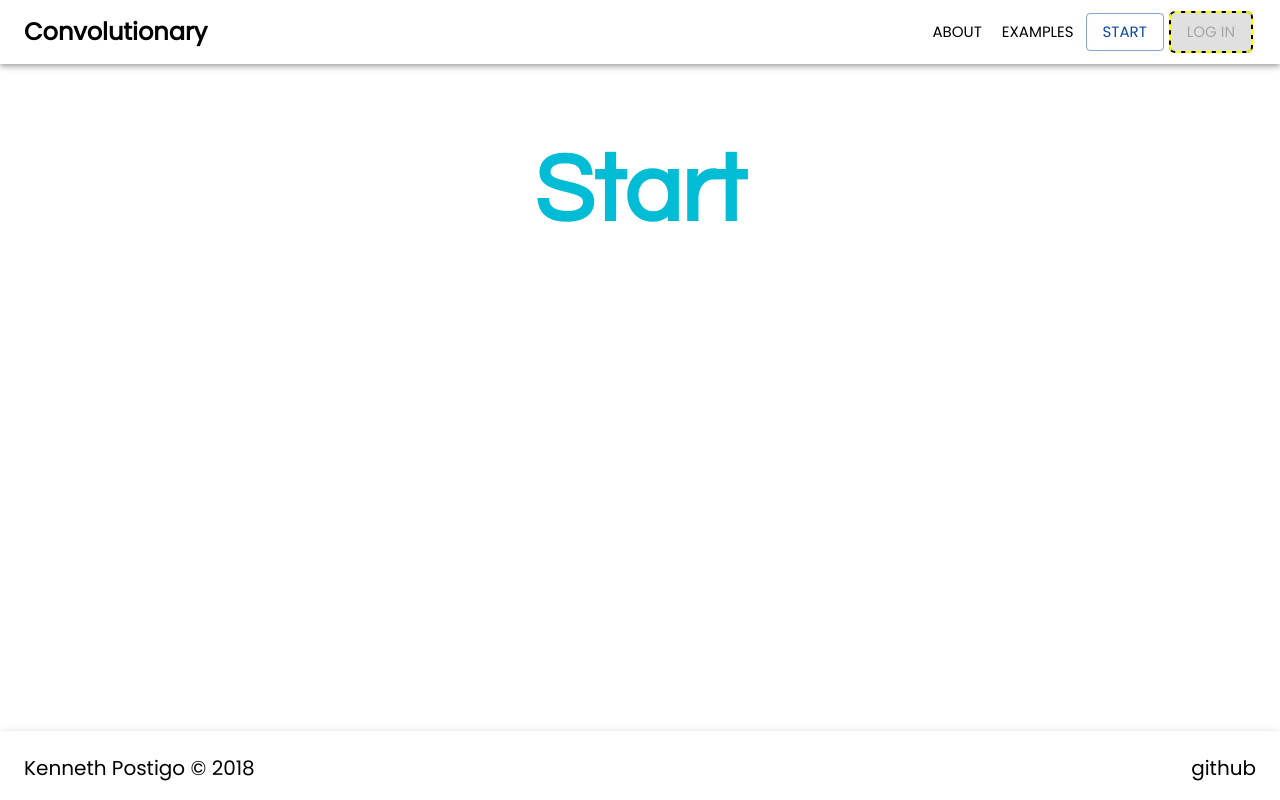
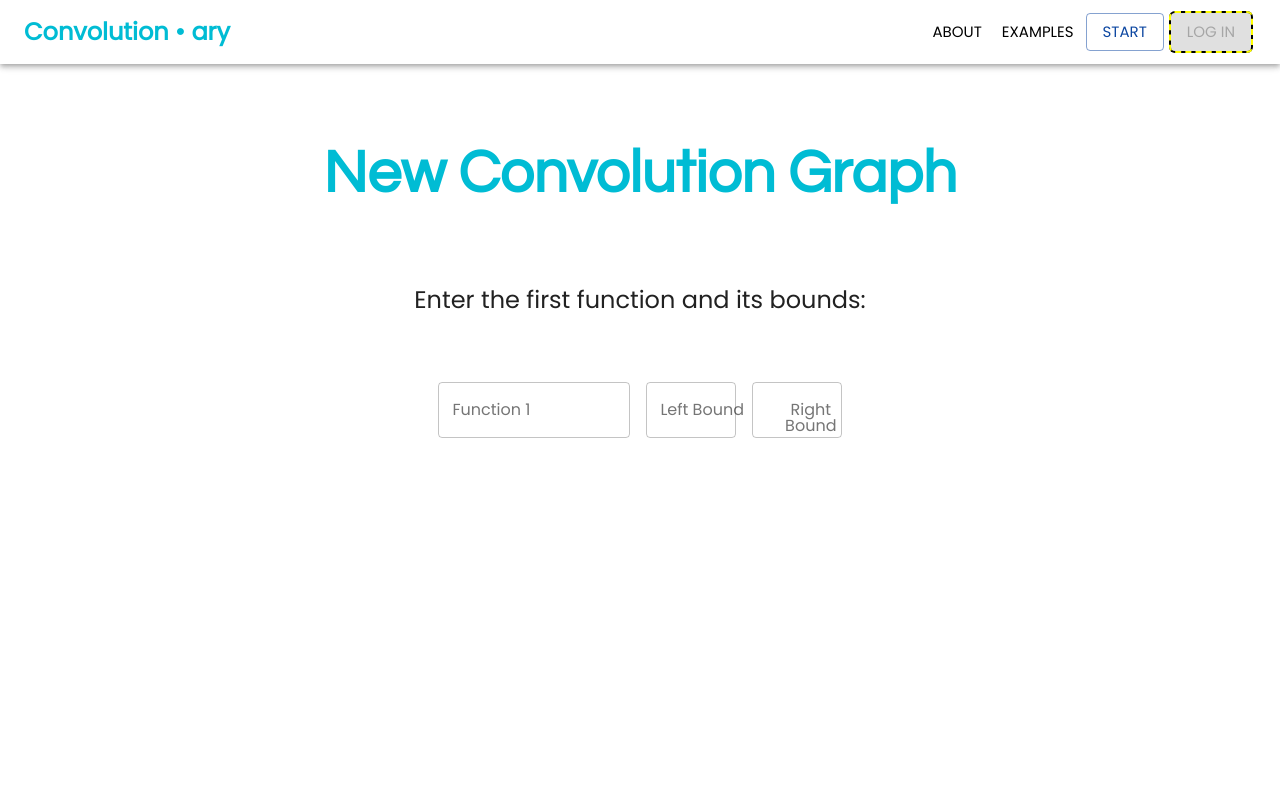
Before and after one commit to posteego/convolutionary, a React (Create React App) app in the folder client/: page /start in a window 1280 px wide. Shown: the top 800 px of the page. Built offline with nearby package versions, Linux system fonts and the light colour scheme.

Commit message:
added stuff to start page

```diff
--- a/client/public/index.html
+++ b/client/public/index.html
@@ -8,7 +8,7 @@
     <meta name="theme-color" content="#000000">
 
     <link rel="manifest" href="%PUBLIC_URL%/manifest.json">
-    <link href="https://fonts.googleapis.com/css?family=Poppins|Roboto|Questrial" rel="stylesheet">
+    <link href="https://fonts.googleapis.com/css?family=Poppins|Roboto|Questrial|Comfortaa" rel="stylesheet">
 
     <title>Convolutionary</title>
 
--- a/client/src/components/layout/NavBar.js
+++ b/client/src/components/layout/NavBar.js
@@ -36,10 +36,10 @@ function GuestBar(classes) {
   return (
     <AppBar position="static" color="inherit" className={classes.appBar}>
       <Toolbar>
-        <Typography variant="h6" color="inherit" noWrap
+        <Typography variant="h6" color="secondary" noWrap
           className={classes.guestTitle}>
           <Link to="/" className={classes.title}>
-            Convolutionary
+            Convolution • ary
           </Link>
         </Typography>
 
@@ -137,6 +137,11 @@ const styles = theme => ({
     textDecoration: 'none',
     fontWeight: 'bold',
   },
+  '@media (max-width: 425px)': {
+    title: {
+      display: 'none',
+    },
+  },
 });
 
 export default withStyles(styles)(NavBar);
--- a/client/src/components/pages/Splash.js
+++ b/client/src/components/pages/Splash.js
@@ -13,18 +13,21 @@ function Splash(props) {
       {/* Hero unit */}
       <div>
         <Typography variant="h2" color="inherit" gutterBottom>
-          ANIMATION EXAMPLE
+          (animation example)
         </Typography>
       </div>
       <div className={classes.hero}>
-        <Typography color="secondary" className={classes.title}>
-          Convolutionary
+        <Typography color="inherit" variant="headline" align="center" gutterBottom className={classes.slogan}>
+          a dictionary of convolutions
           </Typography>
-        <Typography variant="h5" align="center" gutterBottom component="p" className={classes.description}>
+        <Typography color="primary" className={classes.title}>
+          Convolution • ary
+          </Typography>
+        <Typography color="inherit" variant="h5" align="center" gutterBottom component="p" className={classes.description}>
           Visualize the mathematical convolution of two given functions.
           </Typography>
-        <Link to="/start" className={classes.start}>
-          <Button variant="outlined" size="large" color="secondary">
+        <Link to="/start" className={classes.startLink}>
+          <Button variant="outlined" size="large" color="primary" className={classes.startBtn}>
             Get Started
           </Button>
         </Link>
@@ -51,12 +54,20 @@ const styles = {
     marginBottom: 25,
     fontSize: '10vmin',
   },
+  slogan: {
+    marginBottom: -15,
+    fontFamily: "Comfortaa",
+  },
   description: {
-    marginBottom: 35,
+    marginBottom: 30,
+    fontFamily: "Questrial",
   },
-  start: {
+  startLink: {
     textDecoration: 'none',
   },
+  startBtn: {
+    fontSize: 15,
+  }
 }
 
 export default withStyles(styles)(Splash);
--- a/client/src/components/pages/Start.js
+++ b/client/src/components/pages/Start.js
@@ -1,17 +1,21 @@
 import React, { Component } from 'react';
 import { withStyles } from '@material-ui/core/styles';
-import { Typography } from '@material-ui/core';
+import { Typography, TextField } from '@material-ui/core';
+
+import GraphForm from '../parts/GraphForm';
 
 class Start extends Component {
+
   render() {
     const { classes } = this.props;
 
     return (
       <main className={classes.root}>
         <div className={classes.hero}>
-          <Typography variant="h1" color="secondary" className={classes.title}>
-            Start
+          <Typography variant="display3" color="secondary" className={classes.title}>
+            New Convolution Graph
           </Typography>
+          <GraphForm />
         </div>
       </main>
     );
--- /dev/null
+++ b/client/src/components/parts/GraphForm.js
@@ -0,0 +1,97 @@
+import React, { Component } from 'react';
+import { withStyles } from '@material-ui/core/styles';
+
+import { Typography, TextField } from '@material-ui/core';
+
+class GraphForm extends Component {
+  state = {
+    g1: '',
+    g1x1: null,
+    g1x2: null,
+    g2: '',
+    g2x1: null,
+    g2x2: null,
+  };
+
+  handleChange = name => event => {
+    this.setState({
+      [name]: event.target.value,
+    });
+  };
+
+  render() {
+    const { classes } = this.props;
+    const inputProps = {
+      classes: {
+        root: classes.cssOutlinedInput,
+        focused: classes.cssFocused,
+        notchedOutline: classes.notchedOutline,
+      },
+    };
+    return (
+      <div className={classes.container}>
+        <Typography variant="headline" className={classes.instruction}>
+          Enter the first function and its bounds:
+        </Typography>
+        <form className={classes.formContainer} noValidate autoComplete="off">
+          <TextField id="g1-input" label="Function 1" placeholder="sin(x)"
+            type="g1" value={this.state.g1}
+            onChange={this.handleChange('g1')}
+            variant="outlined" margin="normal" className={classes.functionField}
+            InputProps={inputProps}
+          />
+          <TextField id="g1x1-input" label="Left Bound" placeholder="0"
+            type="g1x1" value={this.state.g1x1}
+            onChange={this.handleChange('g1x1')}
+            variant="outlined" margin="normal" className={classes.rangeField}
+            InputProps={inputProps}
+          />
+          <TextField id="g1x2-input" label="Right Bound" placeholder="0"
+            type="g1z2" value={this.state.g1x2}
+            onChange={this.handleChange('g1x2')}
+            variant="outlined" margin="normal" className={classes.rangeField}
+            InputProps={inputProps}
+          />
+        </form>
+      </div>
+    );
+  }
+}
+
+const styles = theme => ({
+  container: {
+    display: 'flex',
+    flexGrow: 1,
+    flexDirection: 'column',
+    marginTop: 80,
+    marginBottom: 300,
+    textAlign: 'center',
+  },
+  instruction: {
+    marginBottom: 50,
+  },
+  functionField: {
+    marginLeft: theme.spacing.unit,
+    marginRight: theme.spacing.unit,
+    width: '15vw',
+  },
+  rangeField: {
+    marginLeft: theme.spacing.unit,
+    marginRight: theme.spacing.unit,
+    width: '7vw',
+  },
+  cssLabel: {
+    '&$cssFocused': {
+      color: "#00bcd4",
+    },
+  },
+  cssFocused: {},
+  cssOutlinedInput: {
+    '&$cssFocused $notchedOutline': {
+      borderColor: "#00bcd4",
+    },
+  },
+  notchedOutline: {},
+});
+
+export default withStyles(styles)(GraphForm);
--- a/client/src/components/parts/LoginForm.js
+++ b/client/src/components/parts/LoginForm.js
@@ -22,7 +22,7 @@ class LoginForm extends Component {
     return (
       <div className={classes.container}>
         {this.props.redirect && <p>You must log in to view your dashboard!</p>}
-        <Typography variant="h1" color="secondary" className={classes.title}>
+        <Typography variant="display3" color="secondary" className={classes.title}>
           Login
         </Typography>
         <form className={classes.formContainer} noValidate autoComplete="off">
```
Also changed, not shown: 1 other file (tests, documents, lock files or other folders).
